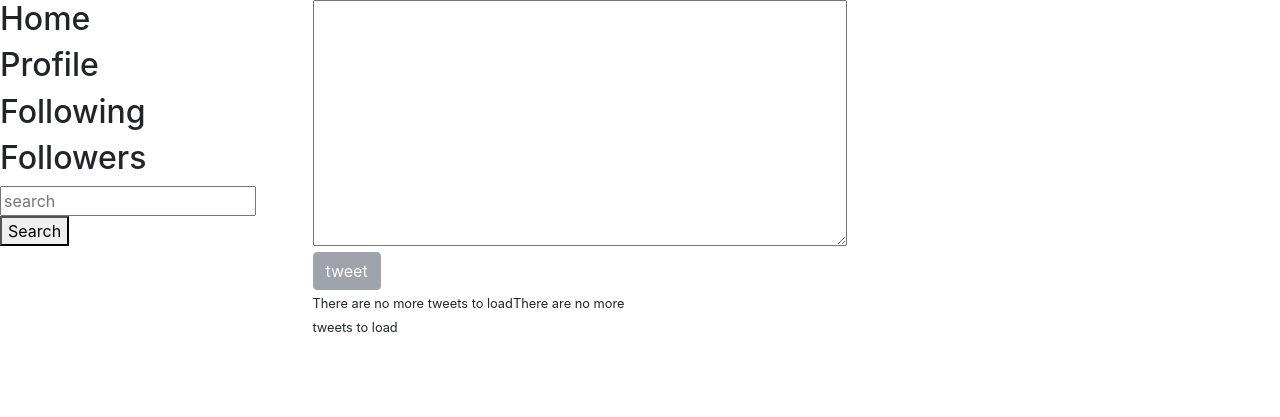
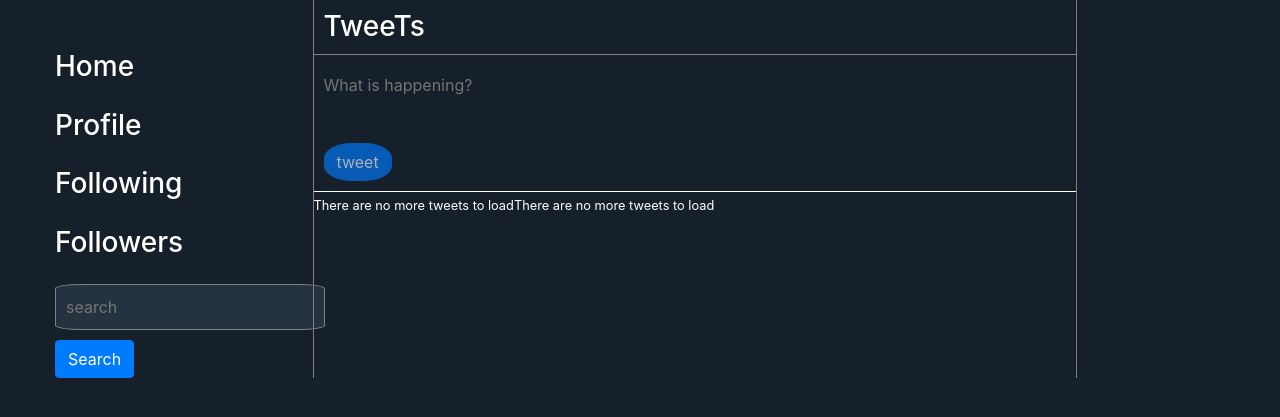
Before and after one commit to ahmedmunir/tweetme, a Django app: page / in a window 1280 px wide. Shown: the top 417 px of the page. Run offline with Django 3.2, Linux system fonts and the light colour scheme; data that the repository does not hold is empty; some libraries are stand-ins or nearby versions.

Commit message:
Modify side navigation bar styles & add like & dislike buttons from font-awesome

```diff
--- a/templates/pages/base.html
+++ b/templates/pages/base.html
@@ -7,6 +7,11 @@
 
     <!-- Bootstrap CSS -->
     <link rel="stylesheet" href="https://stackpath.bootstrapcdn.com/bootstrap/4.5.2/css/bootstrap.min.css" integrity="sha384-JcKb8q3iqJ61gNV9KGb8thSsNjpSL0n8PARn9HuZOnIxN0hoP+VmmDGMN5t9UJ0Z" crossorigin="anonymous">
+    <link href="https://maxcdn.bootstrapcdn.com/font-awesome/4.7.0/css/font-awesome.min.css" rel="stylesheet"/>
+
+    {% load static %}
+    <link rel="stylesheet" href="{% static 'pages/base.css' %}">
+
     {% block extraStyle %}
     {% endblock extraStyle %}
 
@@ -15,24 +20,24 @@
   <body>
     <div class='row'>
       <div class='col-sm-3 col-md-3 col-lg-3 nav_links'>
-        <a style='display: block'>
-          <h2>Home</h2>
+        <a class="link_redirect" data-link="home">
+          <h3>Home</h3>
         </a>
-        <a style='display: block'>
-          <h2>Profile</h2>
+        <a class="link_redirect" data-link="profile">
+          <h3>Profile</h3>
         </a>
-        <a style='display: block'>
-          <h2>Following</h2>
+        <a class="link_redirect" data-link="following">
+          <h3>Following</h3>
         </a>
-        <a style='display: block'>
-          <h2>Followers</h2>
+        <a class="link_redirect" data-link="followers">
+          <h3>Followers</h3>
         </a>
-        <div>
-          <input type="text" placeholder="search" name="search">
-          <button class='search'>Search</button>
+        <div class="search_box">
+          <input type="text" placeholder="search" name="search" class="search_input_tag">
+          <button class='btn btn-primary search'>Search</button>
         </div>
       </div>
-      <div class='col-sm-3 col-md-3 col-lg-3 nav'>
+      <div class='col-sm-7 col-md-7 col-lg-7 nav_tweets'>
         {% block content %}
         {% endblock content %}
 
--- a/templates/pages/home.html
+++ b/templates/pages/home.html
@@ -9,13 +9,22 @@
     {% endif %}
 {% endblock title %}
 
+<!-- Home static -->
+{% load static %}
+{% block extraStyle %}
+    <link rel="stylesheet" href="{% static 'pages/home.css' %}">
+{% endblock extraStyle %}
+
 {% block content %}
+    <h3>TweeTs</h3>
     <form method="POST" action="{% url 'tweet-create' %}">
         {% csrf_token %}
-        <textarea name="content" id="id_content" rows=10 cols=50></textarea>
-        <button type="submit" class="btn btn-secondary create_tweet" disabled>tweet</button>
+        <textarea name="content" id="id_content" placeholder="What is happening?"></textarea>
+        <button type="submit" class="btn btn-primary create_tweet" disabled>tweet</button>
+        <div class="line_break"></div>
     </form>
-    <div id="tweets"></div>
+    <div id="tweets" class='panel-body'>
+    </div>
 {% endblock content %}
 
 {% block extraScript %}
@@ -116,21 +125,30 @@
                         // Tweet Element Container
                         let tweet_Element = document.createElement('div');
                         tweet_Element.classList.add('row');
+                        tweet_Element.classList.add('tweet_container');
                         tweet_Element.setAttribute('data-id', tweet['id']);
-                        tweet_Element.classList.add('tweet_container');
+
 
                         // Tweet text & username container
                         let tweet_text_username = document.createElement('div');
-                        tweet_text_username.classList.add('col-md-10');
+                        tweet_text_username.classList.add('col-md-10')
+                        tweet_text_username.classList.add('text_username_container');
 
                         // Tweet username
                         let tweet_username = document.createElement('a');
+                        tweet_username.classList.add('tweet_username');
                         tweet_username.setAttribute('href', "#");
                         tweet_username.innerHTML = "AHMED Munir";
 
-                        // Tweet Date
+                        // Tweet user unique name
+                        let tweet_unique_user = document.createElement('small');
+                        tweet_unique_user.classList.add('tweet_user_unique');
+                        tweet_unique_user.innerHTML = "@ahmedmunir";
+
+                        // Tweet user unique name
                         let tweet_date = document.createElement('small');
-                        tweet_date.innerHTML = "25/09/2020 SAT"
+                        tweet_date.classList.add('tweet_date');
+                        tweet_date.innerHTML = "25/3/2020";
 
                         // Tweet Text
                         let tweet_text = document.createElement('p');
@@ -140,31 +158,36 @@
                         // Tweet Like button
                         let like_button = document.createElement('a');
                         like_button.classList.add('like_button');
-                        like_button.innerHTML = 'Like';
+                        like_button.innerHTML = '<i class="fa fa-thumbs-up"></i>';
 
                         // Number of likes
                         let likes_number = document.createElement('span');
+                        likes_number.classList.add('likes_number');
                         likes_number.innerHTML = '0';
 
                         // Tweet Displike button
                         let dislike_button = document.createElement('a');
                         dislike_button.classList.add('dislike_button');
-                        dislike_button.innerHTML = 'Dislike';
+                        dislike_button.innerHTML = '<i class="fa fa-thumbs-down"></i>';
 
                         // Number of Dislikes
                         let dislikes_number = document.createElement('span');
+                        dislikes_number.classList.add('dislikes_number');
                         dislikes_number.innerHTML = '0';
 
                         // User image container
                         let user_image = document.createElement('div');
                         user_image.classList.add('col-md-2');
+                        user_image.classList.add('image_container');
                         let image_url = '#';
                         let image = document.createElement('img');
+                        image.classList.add('user_tweet_image');
                         image.setAttribute('src', image_url);
                         user_image.insertAdjacentElement('afterbegin', image);
 
                         // Insert All elements inside Div that will contain them
                         tweet_text_username.insertAdjacentElement('beforeend', tweet_username);
+                        tweet_text_username.insertAdjacentElement('beforeend', tweet_unique_user);
                         tweet_text_username.insertAdjacentElement('beforeend', tweet_date);
                         tweet_text_username.insertAdjacentElement('beforeend', tweet_text);
                         tweet_text_username.insertAdjacentElement('beforeend', like_button);
--- a/tweetme/settings.py
+++ b/tweetme/settings.py
@@ -122,4 +122,5 @@ USE_TZ = True
 # Static files (CSS, JavaScript, Images)
 # https://docs.djangoproject.com/en/3.0/howto/static-files/
 
+STATIC_ROOT = os.path.join(BASE_DIR, 'static')
 STATIC_URL = '/static/'
--- /dev/null
+++ b/tweets/static/pages/base.css
@@ -0,0 +1,27 @@
+.nav_links {
+    padding-left: 70px;
+    padding-top: 50px;
+    padding-right: 0px;
+}
+
+.link_redirect {
+    display: block;
+    margin-bottom: 25px;
+    color: white;
+}
+
+.link_redirect:hover {
+    text-decoration: none;
+    cursor: pointer;
+}
+
+.search_input_tag {
+    background-color: #253341;
+    border: gray solid 1px;
+    border-radius: 10%;
+    padding: 10px;
+    display: block;
+    margin-bottom: 10px;
+    outline: none;
+    color: white;
+}
--- /dev/null
+++ b/tweets/static/pages/home.css
@@ -0,0 +1,92 @@
+body {
+    background-color: #15202B;
+    color: white;
+    box-sizing: border-box;
+}
+
+/* Styling Tweets Container */
+.nav_tweets {
+    padding: 0px;
+    width: 100%;
+    border-left: grey solid 0.5px;
+    border-right: grey solid 0.5px;
+}
+
+.nav_tweets h3 {
+    border-bottom :grey solid 0.5px;
+    padding: 10px;
+}
+
+/* Styling new Tweet textarea & Button */
+#id_content {
+    background-color: #15202B;
+    resize: none;
+    border: 0;
+    outline: none;
+    color: white;
+    display: block;
+    width: 100%;
+    height: 80px;
+    padding: 10px;
+}
+
+.create_tweet{
+    display: block;
+    border-radius: 40%;
+    margin-left: 10px;
+    border-bottom: grey solid 0.5px;
+}
+
+.line_break {
+    height: 1px;
+    margin-top: 10px;
+    background-color: white;
+}
+
+/* Styling Tweets */
+.tweet_container {
+    width: 100%;
+    border-bottom: 1px solid grey;
+    padding: 10px;
+    box-sizing: border-box;
+    margin: 0px;
+}
+
+.tweet_username {
+    color: white;
+    margin-right: 1px;
+}
+
+.tweet_username:hover {
+    color: white;
+}
+
+.tweet_user_unique {
+    color: grey;
+}
+
+.tweet_date {
+    margin-left: 10px;
+}
+
+.tweet_text {
+    margin-bottom: 5px;
+    width: 100%;
+    word-wrap: break-word;
+}
+
+.like_button,
+.dislike_button {
+    margin-right: 5px;
+}
+
+.likes_number {
+    margin-right: 20px;
+}
+
+.like_button:hover,
+.dislike_button:hover {
+    cursor: pointer;
+    color: yellow;
+    text-decoration: none;
+}
--- a/tweets/views.py
+++ b/tweets/views.py
@@ -28,6 +28,7 @@ def tweet_list_view(request, *args, **kwargs):
     start = request.GET.get('start')
     end = request.GET.get('end')
     query_set = Tweet.objects.filter(id__range=(int(start), int(end)))
+
     # Convert tweets queryset into list to be able to send it through JSON
     tweets = [{"id": tweet.id, "content": tweet.content} for tweet in query_set]
     data = {
```
